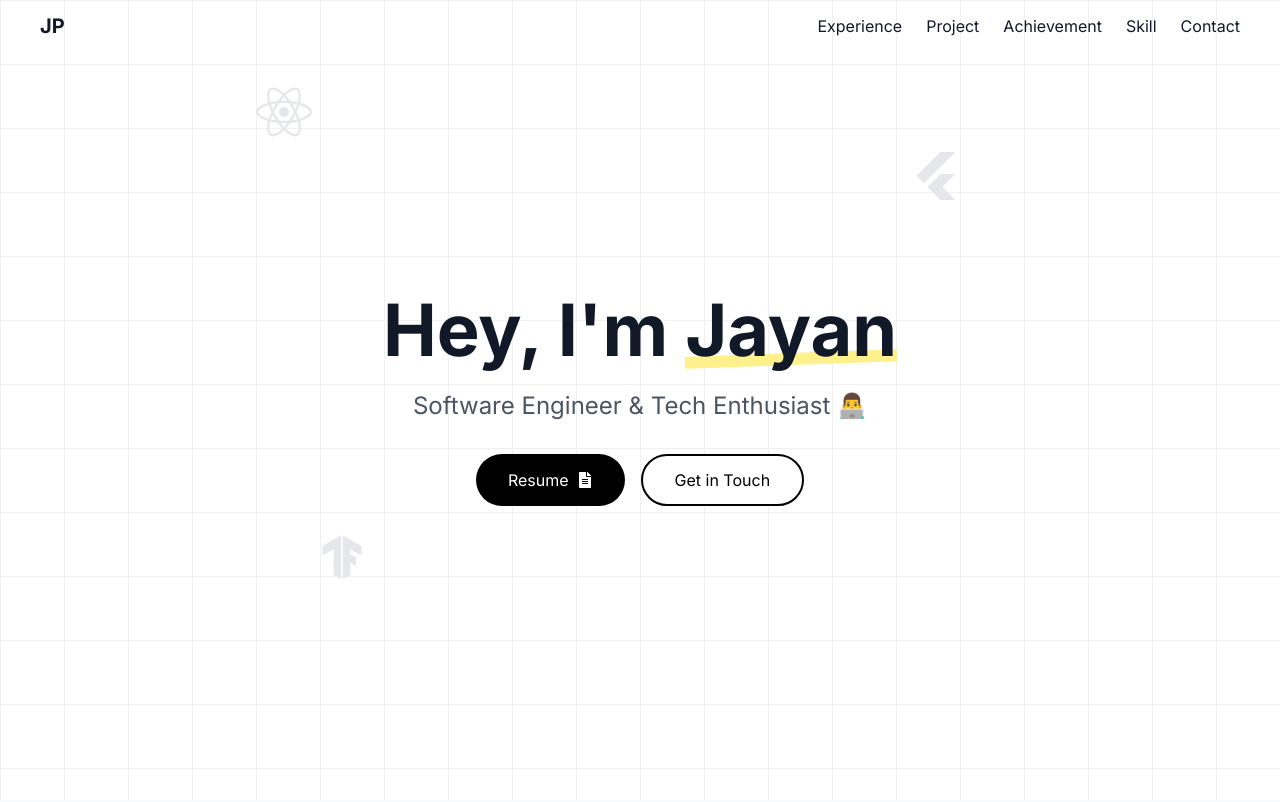
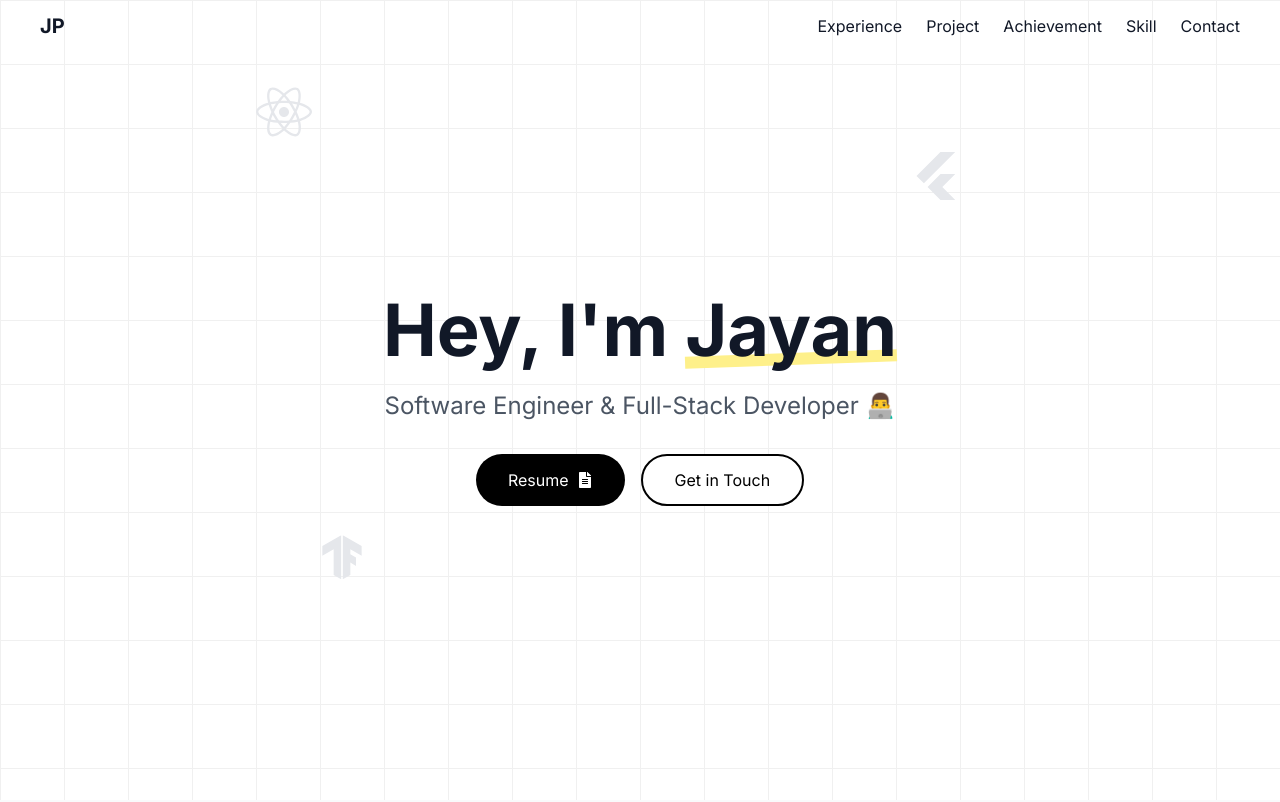
Before and after one commit to jayan110105/Portfolio, a Next.js app: page / in a window 1280 px wide. Shown: the top 802 px of the page. Built offline with nearby package versions, Linux system fonts and the light colour scheme.

Commit message:
Chnage Bio

```diff
--- a/app/components/Hero.tsx
+++ b/app/components/Hero.tsx
@@ -42,7 +42,7 @@ const Hero = () => {
           className="px-2"
         >
           <p className="text-xl md:text-2xl text-gray-600 mb-8">
-           Software Engineer & Tech Enthusiast 👨‍💻
+           Software Engineer & Full-Stack Developer 👨‍💻
           </p>
         </motion.div>
         <motion.div
```
